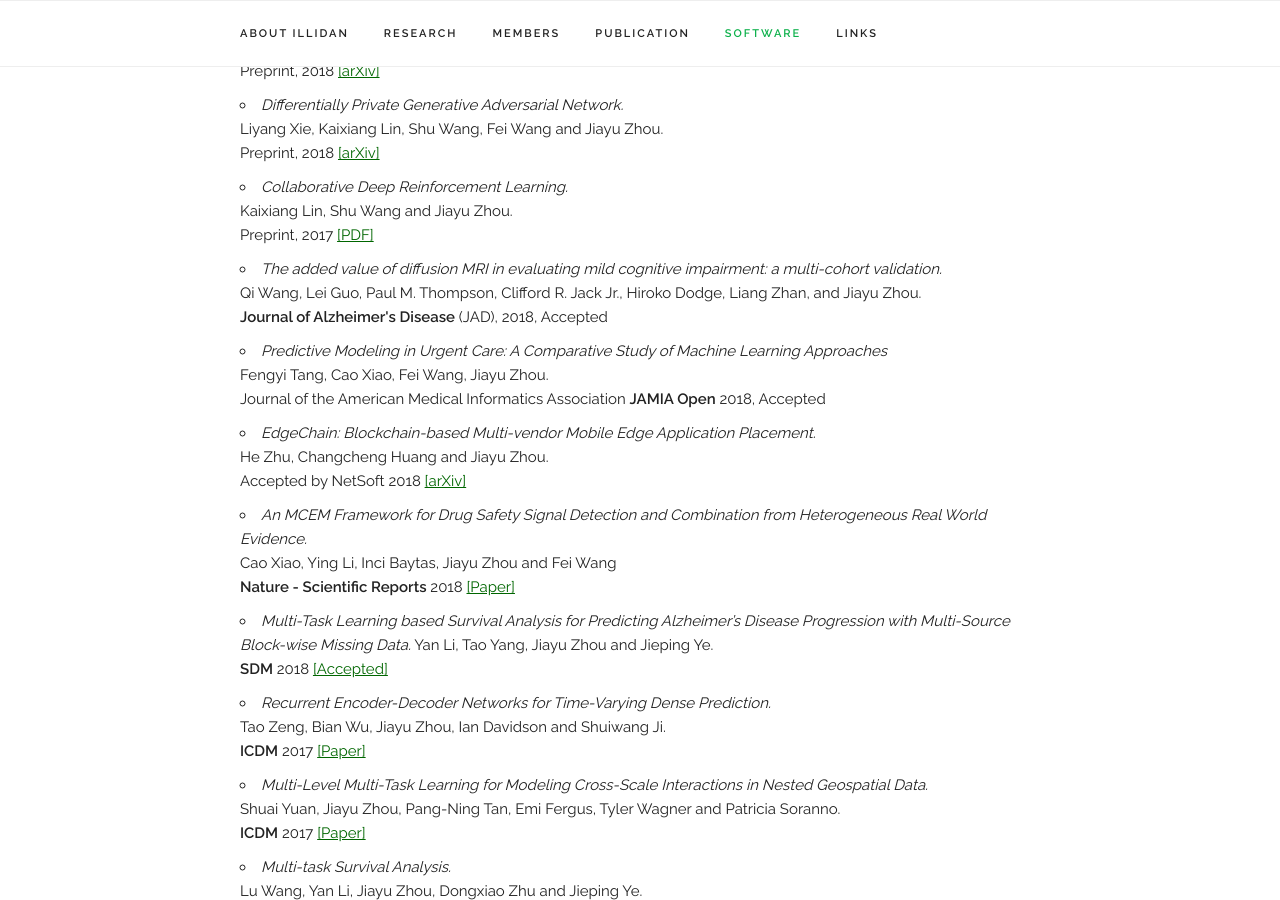
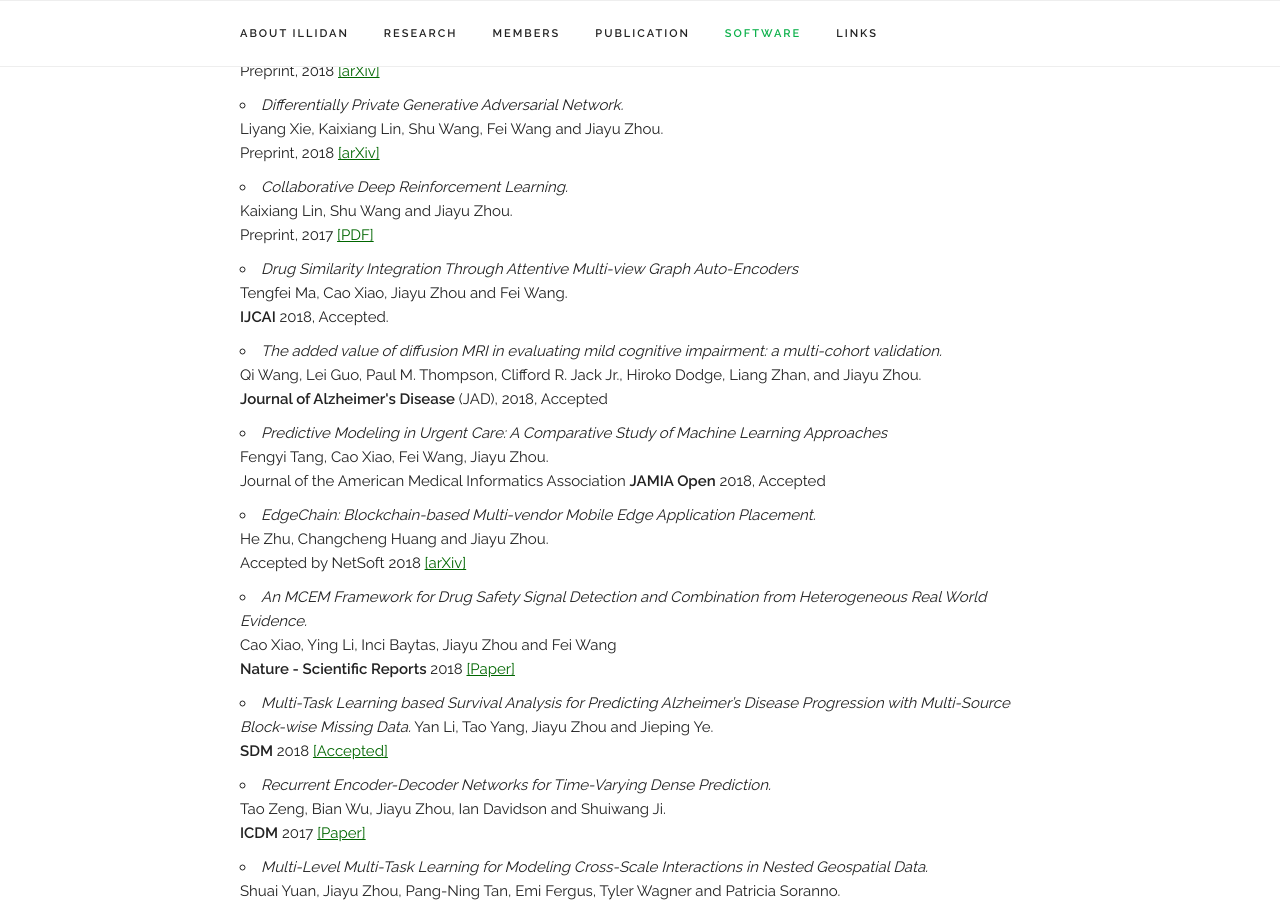
Before and after one commit to Marvelrex/denos.lab.io, a Jekyll site: the page built from index.html, in a window 1280 px wide and 900 px high, scrolled down 6191 px. Built offline with Jekyll 4.4.1, drawn with Linux system fonts in a browser that asks for light colours; nearby versions of some CDN libraries.

Commit message:
Add paper.

```diff
--- a/_layouts/default.html
+++ b/_layouts/default.html
@@ -284,6 +284,11 @@
             Preprint, 2017 <a href="https://arxiv.org/pdf/1702.05796.pdf" target="_blank">[PDF]</a>
         </li>
 
+        <li><i>Drug Similarity Integration Through Attentive Multi-view Graph Auto-Encoders</i><br>
+          Tengfei Ma, Cao Xiao, Jiayu Zhou and Fei Wang. <br>
+          <b>IJCAI</b> 2018, Accepted.
+        </li>
+
         <li><i>The added value of diffusion MRI in evaluating mild cognitive impairment: a multi-cohort validation. </i><br>
             Qi Wang, Lei Guo, Paul M. Thompson, Clifford R. Jack Jr., Hiroko Dodge, Liang Zhan, and Jiayu Zhou. <br>
             <b>Journal of Alzheimer's Disease</b> (JAD), 2018, Accepted
```
